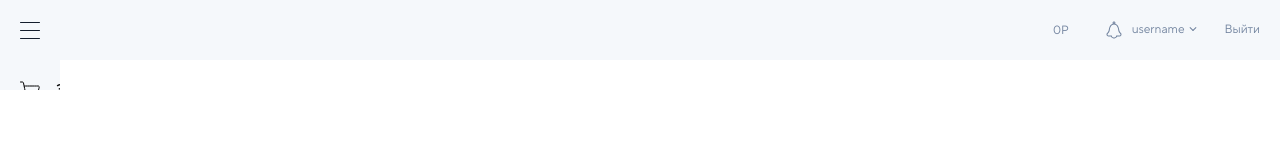
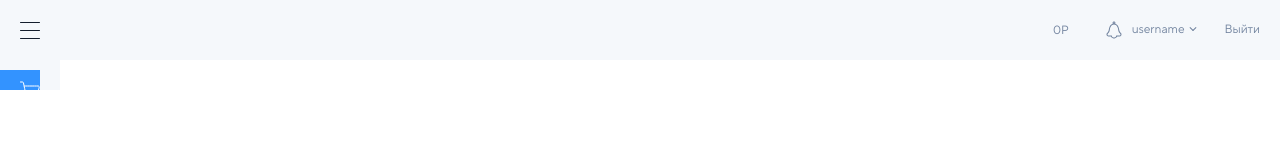
Before and after one commit to Holms2009/space-web, a React (Vite) app: page / in a window 1280 px wide. Shown: the top 160 px of the page. Built offline with nearby package versions, Linux system fonts and the light colour scheme.

Commit message:
Some logics for sidebar

```diff
--- a/src/components/SideBar/SideBar.module.css
+++ b/src/components/SideBar/SideBar.module.css
@@ -36,7 +36,7 @@
 
 .menuGroup:not(:last-of-type):after {
   content: '';
-  width: calc(100% - 20px);
+  width: calc(100% - 40px);
   height: 1px;
 
   position: absolute;
@@ -48,6 +48,7 @@
 
 .menuItem {
   padding: 10px 20px;
+  max-height: 40px;
 
   display: flex;
   align-items: center;
@@ -56,22 +57,44 @@
   white-space: nowrap;
   cursor: pointer;
   position: relative;
+  overflow: hidden;
 }
 
 .menuItem:hover {
   background-color: color-mix(in srgb, var(--blue-main) 10%, var(--white));
 }
 
-.menuItem:hover::before {
+.menuItem::before {
   content: '';
-  width: 6px;
+  width: 100%;
   height: 100%;
+  max-width: 100%;
+  display: none;
 
   position: absolute;
   top: 0;
   left: 0;
 
   background-color: var(--blue-main);
+  transition: max-width 0.3s ease;
+}
+
+.menuItem.active {
+  background: none;
+}
+
+.menuItem.active::before {
+  display: block;
+}
+
+.menuItem:hover::before {
+  content: '';
+  max-width: 6px;
+  display: block;
+}
+
+.menuItem.active:hover::before {
+  max-width: 100%;
 }
 
 .menuGroup:first-of-type .menuItem:last-child {
@@ -82,6 +105,12 @@
   width: 20px;
   height: 20px;
   object-fit: cover;
+
+  position: relative;
+}
+
+.menuItem.active .menuIcon {
+  filter: invert();
 }
 
 .menuText {
@@ -90,6 +119,15 @@
   font-size: 14px;
   font-weight: 500;
   line-height: 20px;
+}
+
+.menuItem.active .menuText {
+  position: relative;
+  color: var(--white);
+}
+
+.subgroup {
+
 }
 
 @media screen and (max-width: 767px) {
@@ -111,6 +149,7 @@
 
 @media screen and (min-width: 768px) {
   .wrapper {
+    padding: 10px 0 20px 0;
     height: 100%;
     max-width: 60px;
 
@@ -122,7 +161,20 @@
     display: none;
   }
 
-  .opened {
+  .wrapper.opened {
+    padding: 10px 20px 20px 0;
     max-width: 260px;
   }
+
+  .menuText {
+    display: none;
+  }
+
+  .opened .menuText {
+    display: inline;
+  }
+
+  .opened .menuGroup:not(:last-of-type):after {
+    width: calc(100% - 20px);
+  }
 }
--- a/src/components/SideBar/config.js
+++ b/src/components/SideBar/config.js
@@ -3,7 +3,7 @@ import userIcon from '../../assets/images/user.svg';
 import serversIcon from '../../assets/images/servers.svg';
 import dataBasesIcon from '../../assets/images/data_bases.svg';
 import ipAdressesIcon from '../../assets/images/ip_adresses.svg';
-import balansersIcon from '../../assets/images/balansers.svg';
+import balancersIcon from '../../assets/images/balansers.svg';
 import backupsIcon from '../../assets/images/backups.svg';
 import monitoringIcon from '../../assets/images/monitoring.svg';
 import domensIcon from '../../assets/images/domens.svg';
@@ -15,25 +15,25 @@ import ideaIcon from '../../assets/images/idea.svg';
 
 export const menu = [
   [
-    { name: 'Заказать VPS', icon: cartIcon, submenu: null },
-    { name: 'Аккаунт', icon: userIcon, submenu: [] }
+    { id: 'vps', name: 'Заказать VPS', icon: cartIcon, submenu: null },
+    { id: 'account', name: 'Аккаунт', icon: userIcon, submenu: [] }
   ],
   [
-    { name: 'Серверы', icon: serversIcon, submenu: [] },
-    { name: 'Базы данных', icon: dataBasesIcon, submenu: null },
-    { name: 'IP-адреса', icon: ipAdressesIcon, submenu: null },
-    { name: 'Балансировщики', icon: balansersIcon, submenu: null },
-    { name: 'Облачные бэкапы', icon: backupsIcon, submenu: null }
+    { id: 'servers', name: 'Серверы', icon: serversIcon, submenu: [] },
+    { id: 'database', name: 'Базы данных', icon: dataBasesIcon, submenu: null },
+    { id: 'ip_addresses', name: 'IP-адреса', icon: ipAdressesIcon, submenu: null },
+    { id: 'balancers', name: 'Балансировщики', icon: balancersIcon, submenu: null },
+    { id: 'backups', name: 'Облачные бэкапы', icon: backupsIcon, submenu: null }
   ],
   [
-    { name: 'Мониторинг', icon: monitoringIcon, submenu: null },
-    { name: 'Домены', icon: domensIcon, submenu: [] },
-    { name: 'SSL', icon: sslIcon, submenu: null },
-    { name: 'Магазин', icon: shopIcon, submenu: null },
-    { name: 'SEO и реклама', icon: seoIcon, submenu: null }
+    { id: 'monitoring', name: 'Мониторинг', icon: monitoringIcon, submenu: null },
+    { id: 'domains', name: 'Домены', icon: domensIcon, submenu: [] },
+    { id: 'ssl', name: 'SSL', icon: sslIcon, submenu: null },
+    { id: 'shop', name: 'Магазин', icon: shopIcon, submenu: null },
+    { id: 'seo', name: 'SEO и реклама', icon: seoIcon, submenu: null }
   ],
   [
-    { name: 'Поддержка', icon: supportIcon, submenu: null },
-    { name: 'Есть идея', icon: ideaIcon, submenu: null },
+    { id: 'support', name: 'Поддержка', icon: supportIcon, submenu: null },
+    { id: 'idea', name: 'Есть идея', icon: ideaIcon, submenu: null },
   ],
 ]
--- a/src/components/SideBar/index.jsx
+++ b/src/components/SideBar/index.jsx
@@ -1,4 +1,5 @@
 import classNames from 'classnames';
+import { useState } from 'react';
 
 import styles from './SideBar.module.css';
 
@@ -6,13 +7,23 @@ import { menu } from './config';
 import { ThemeToggle } from '../ThemeToggle';
 
 export function SideBar({ isOpened }) {
+  const [activeItem, setActiveItem] = useState('vps');
+
+  function menuItemClickHandler(id, hasSubgroup) {
+    setActiveItem(id);
+  }
+
   return (
     <aside className={classNames(styles.wrapper, { [styles.opened]: isOpened })}>
       <div className={styles.navMenu}>
         {menu.map((group, index) => (
           <div className={styles.menuGroup} key={index}>
             {group.map((item) => (
-              <div className={styles.menuItem} key={item.name}>
+              <div
+                className={classNames(styles.menuItem, { [styles.active]: activeItem === item.id })}
+                onClick={() => menuItemClickHandler(item.id)}
+                key={item.id}
+              >
                 <img className={styles.menuIcon} src={item.icon} alt="" />
                 <span className={styles.menuText}>{item.name}</span>
               </div>
--- a/src/index.css
+++ b/src/index.css
@@ -47,6 +47,8 @@
   padding: 0;
   margin: 0;
   border: none;
+
+  -webkit-tap-highlight-color: rgba(0,0,0,0);
 }
 
 html, body {
```
